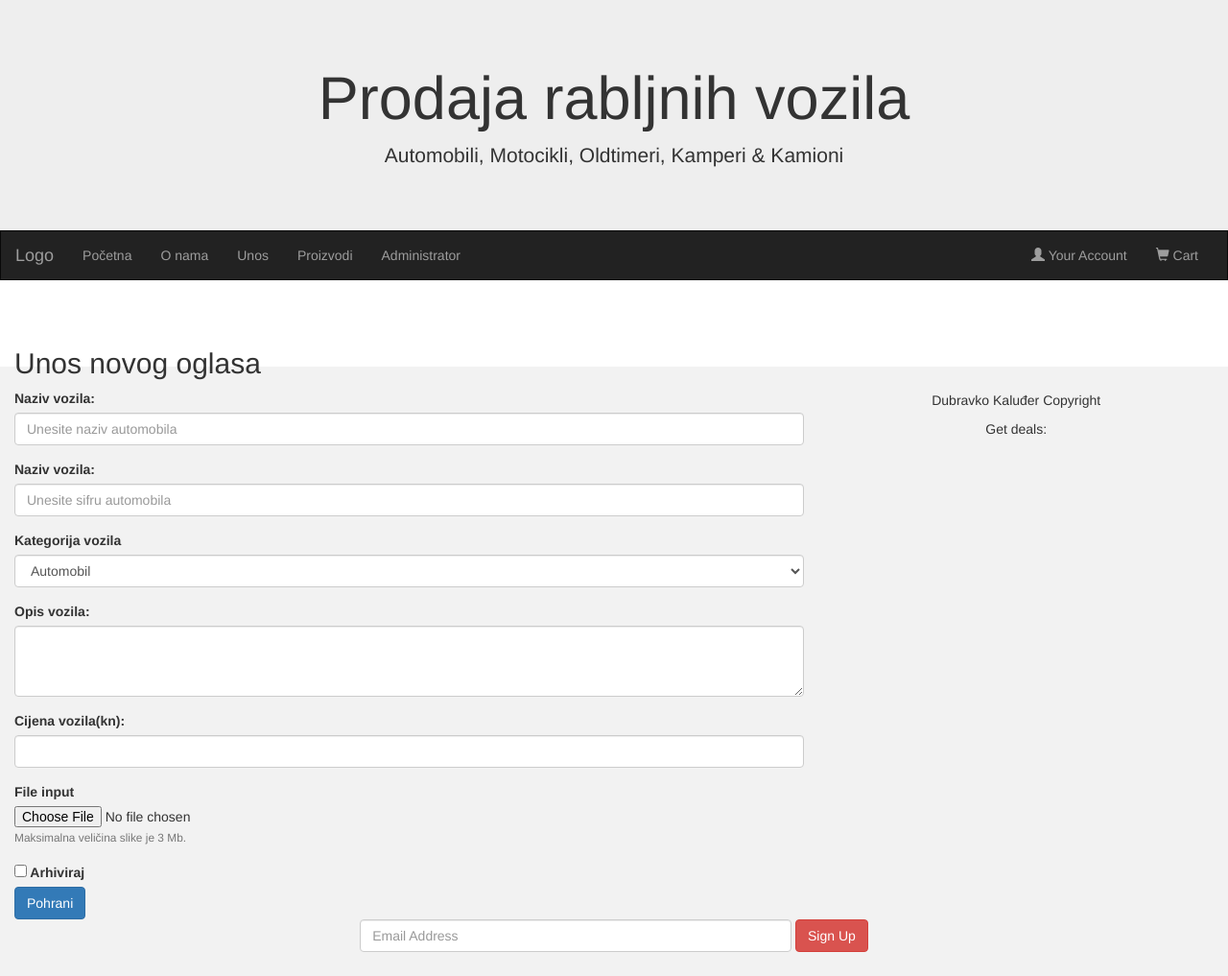
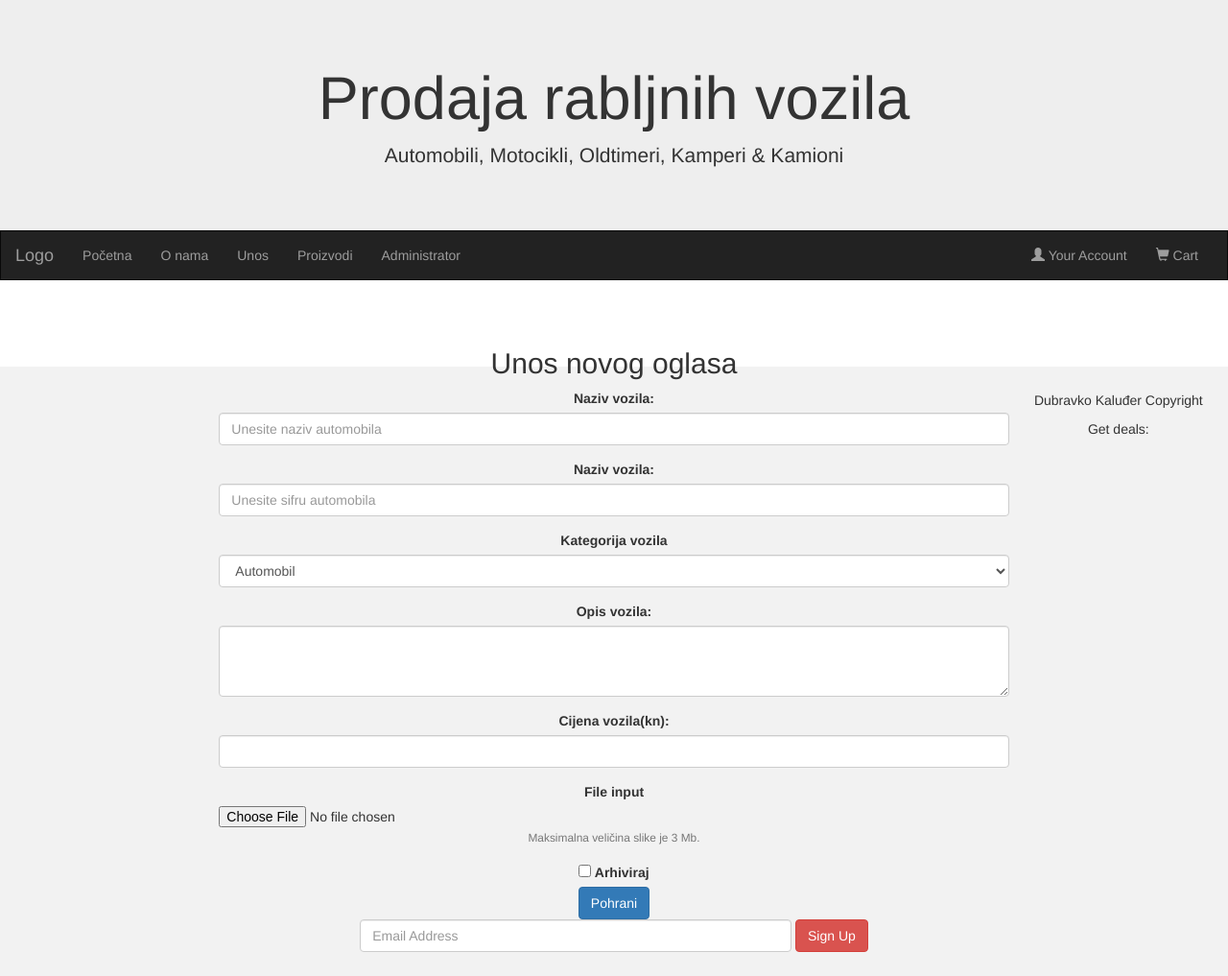
Before and after one commit to dkaluder/PWA2017, a PHP site: page /unos.php in a window 1280 px wide. Shown: the whole page at 96% size. Run offline with PHP 8.4, Linux system fonts and the light colour scheme; some libraries are stand-ins or nearby versions.

Commit message:
center unos

```diff
--- a/unos.php
+++ b/unos.php
@@ -8,7 +8,7 @@
 	<body>
 	<?php $page = 'unos'; include('nav.php'); ?>
 
-	<div class="container col-sm-8">
+	<div class="container col-lg-8 col-lg-offset-2 text-center">
 	<h2>Unos novog oglasa</h2>
 
 	<form name="Unos"  enctype="multipart/form-data" action="Skripta.php" method="POST">
```
